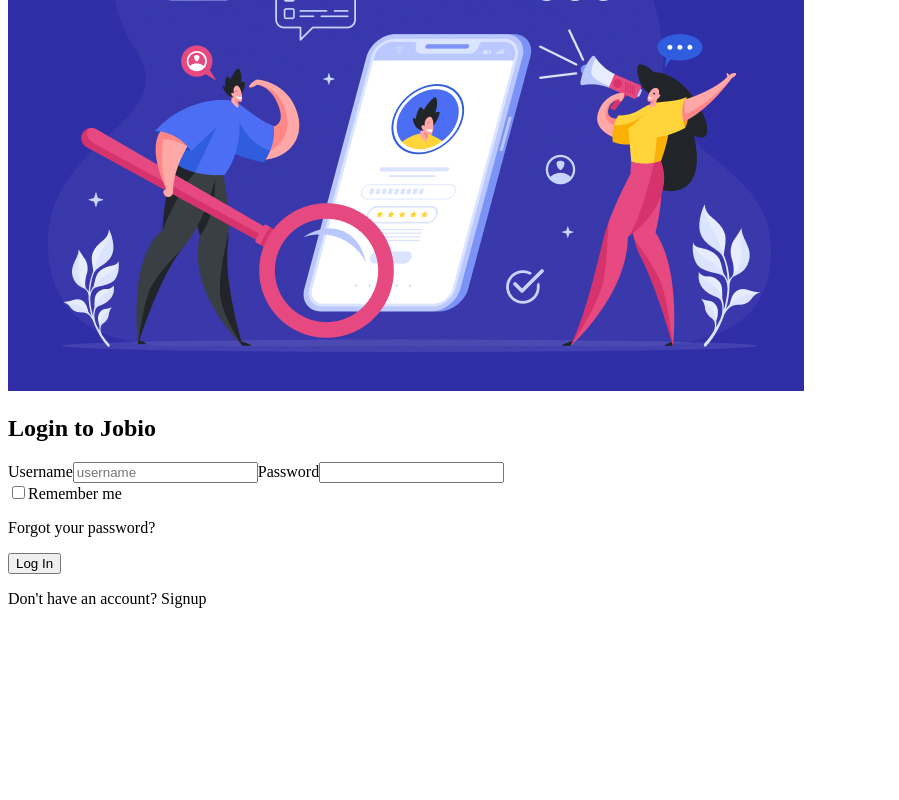
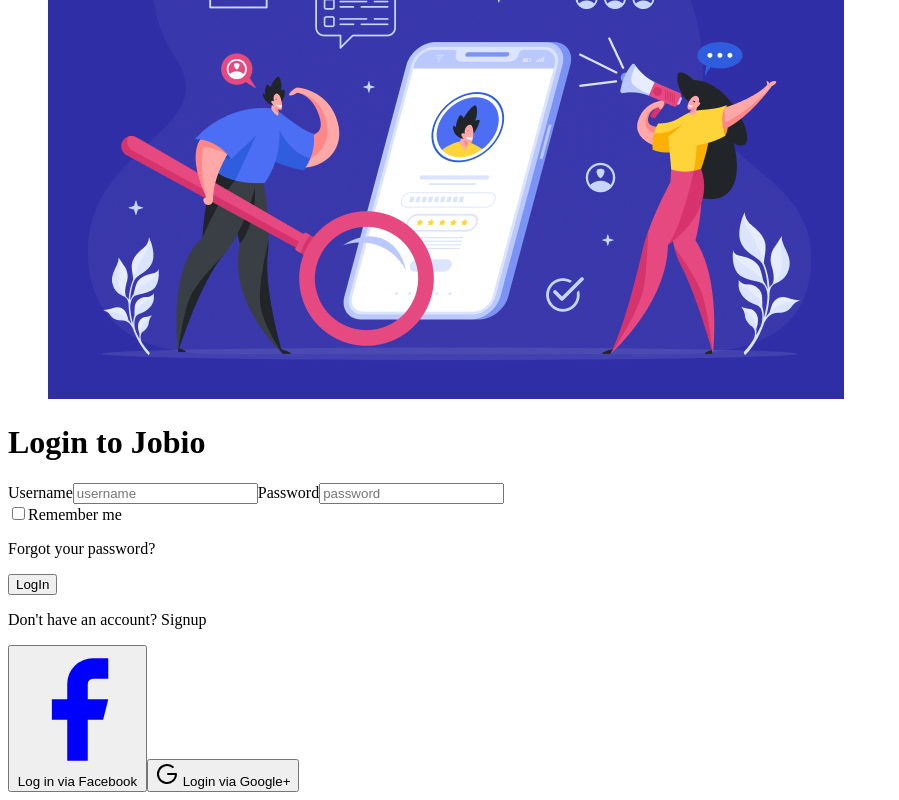
Before and after one commit to burhanharoon/UET-Tribune-Internship-Project---NextJS, a Next.js app: page / in a window 1280 px wide. Shown: the part 577-1377 px from the top of the page, without its empty margins (0-899 px from the left). Before the commit the page ends 1201 px from the top, so only its background shows below. Built offline with nearby package versions, Linux system fonts and the light colour scheme.

Commit message:
Finished Login App

```diff
--- a/package.json
+++ b/package.json
@@ -6,6 +6,9 @@
     "start": "next start"
   },
   "dependencies": {
+    "@fortawesome/fontawesome-svg-core": "^1.2.36",
+    "@fortawesome/free-solid-svg-icons": "^5.15.4",
+    "@fortawesome/react-fontawesome": "^0.1.15",
     "daisyui": "^1.14.2",
     "next": "^11.1.2",
     "react": "^17.0.2",
--- a/pages/Components/Login.js
+++ b/pages/Components/Login.js
@@ -5,29 +5,46 @@
     return (
         <div className="w-full h-screen flex" >
 
-            <Image src={logo} alt="Picture of the author" />
+            <figure className="flex md:hidden">
+                <Image src={logo} alt="Picture of the author" />
 
-            <div className='w-2/3 flex align-center justify-center'>
+            </figure>
 
-                <div className="gap-4 flex  w-7/12  flex-col align-center justify-center">
+            <div className='w-2/3 flex align-center justify-center md:w-full'>
 
-                    <h2>Login to Jobio</h2>
+                <div className="gap-4 flex  w-7/12 flex-col align-center justify-center">
+
+                    <h1 className='font-bold text-2xl'>Login to Jobio</h1>
 
                     <form className="flex gap-4 flex-col align-center justify-center">
                         <label htmlFor="username">Username</label>
                         <input type="text" placeholder="username" class="input input-info input-bordered" />
                         <label htmlFor="Password">Password</label>
-                        <input type="password" id="Password" name="Password" class="input input-info input-bordered" />
-                        <div className="flex justify-between itemsailwind-center">
-                            <label class="cursor-pointer label">
+                        <input type="password" id="Password" name="Password" placeholder="password" class="input input-info input-bordered" />
+                        <div className="flex justify-between items-center sm:w-full">
+                            <label class="cursor-pointer label flex gap-2 ">
                                 <input type="checkbox" class="checkbox" />
-                                <span >Remember me</span>
+                                <span>Remember me</span>
                             </label>
-                            <p>Forgot your password?</p>
+                            <p className='font-bold sm:text-right'>Forgot your password?</p>
                         </div>
-                        <input type="submit" value="Log In" />
-                        <p>Don't have an account? Signup</p>
+                        <button class="btn btn-block btn-info">LogIn</button>
+                        <p className="flex justify-center">Don't have an account? Signup</p>
                     </form>
+
+                    <div className='flex justify-between sm:flex-col sm:gap-4'>
+
+                        <button class="btn sm:w-full w-1/2 text-xs btn-outline btn-primary gap-2 mr-2">
+                            <svg class="h-5 w- text-blue-500" viewBox="0 0 24 24" fill="blue" stroke-width="2" stroke-linecap="round" stroke-linejoin="round">  <path d="M18 2h-3a5 5 0 0 0-5 5v3H7v4h3v8h4v-8h3l1-4h-4V7a1 1 0 0 1 1-1h3z" /></svg>
+                            <span> Log in via Facebook</span>
+                        </button>
+
+                        <button class="btn w-1/2 sm:w-full text-xs btn-outline gap-2 btn-secondary">
+                            <svg class="h-5 w-5 text-red-500" width="24" height="24" viewBox="0 0 24 24" stroke-width="2" stroke="currentColor" fill="none" stroke-linecap="round" stroke-linejoin="round">  <path stroke="none" d="M0 0h24v24H0z" />  <path d="M17.788 5.108A9 9 0 1021 12h-8" /></svg>
+                            <span> Login via Google+</span>
+                        </button>
+                    </div>
+
 
                 </div>
 
```
Also changed, not shown: tailwind.config.js (+17 -0 lines), 1 other file (tests, documents, lock files or other folders).
